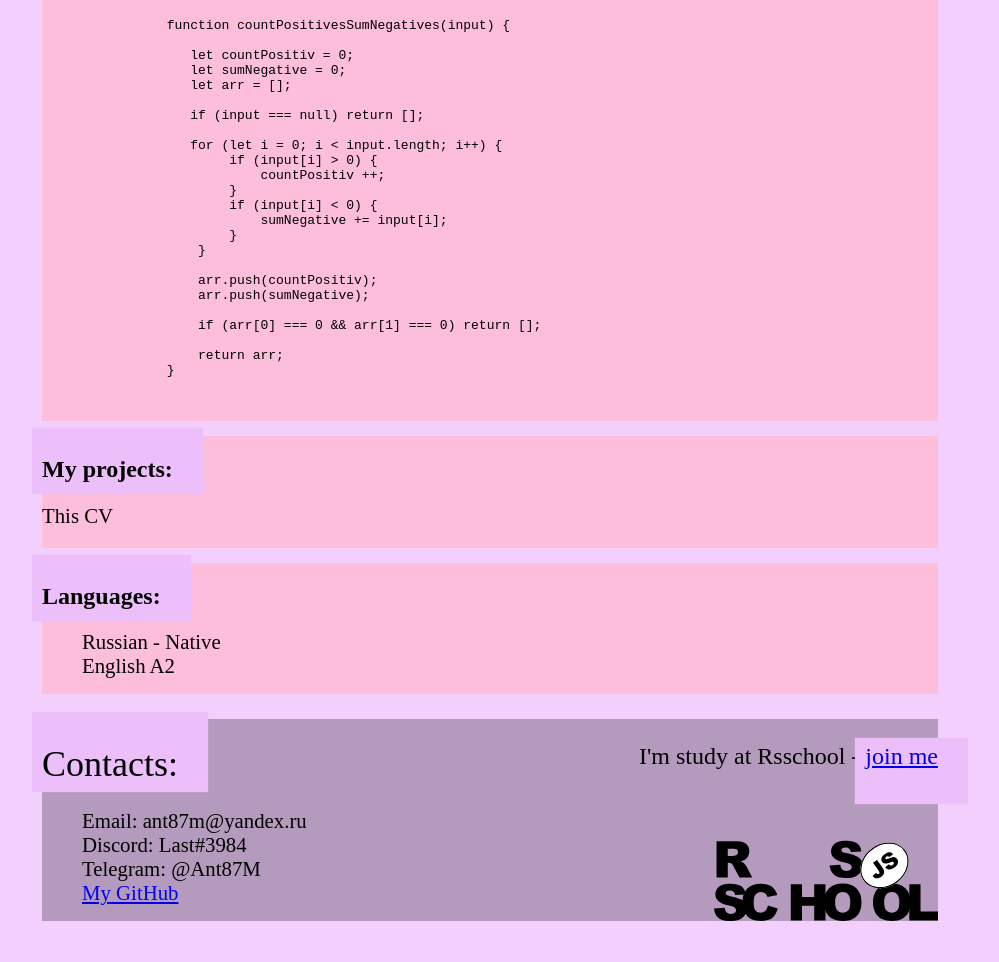
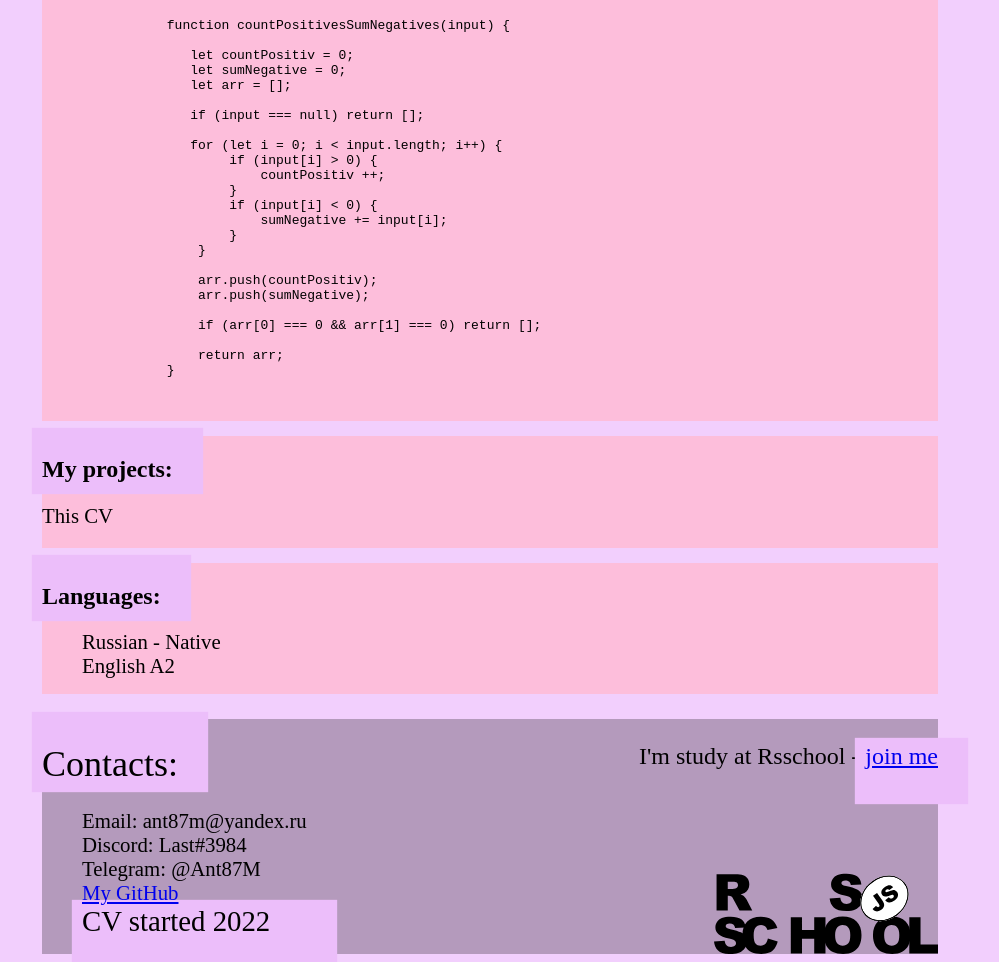
Before and after one commit to AntonMaksyutov/rsschool-cv, a plain HTML site: page index.html in a window 1280 px wide. Shown: the part 987-1949 px from the top of the page, without its empty margins (150-1149 px from the left). Before the commit the page ends 1916 px from the top, so only its background shows below. Drawn offline with Linux system fonts and the light colour scheme.

Commit message:
docs: add year started

```diff
--- a/index.html
+++ b/index.html
@@ -91,6 +91,7 @@
                     <li>Discord: Last#3984</li>
                     <li>Telegram: @Ant87M</li>
                     <li><a href="https://github.com/AntonMaksyutov">My GitHub</a></li>
+                    <li class="year">CV started 2022</li>
                 </ul>
             </div>
             <div>
--- a/styles/fonts.css
+++ b/styles/fonts.css
@@ -30,3 +30,7 @@ li {
 .name {
     font-size: 35px;
 }
+
+.year {
+    font-size: 180%;
+}
--- a/styles/style.css
+++ b/styles/style.css
@@ -77,6 +77,11 @@ footer {
     box-shadow: 10px -12px 1px 20px #ECBEFA;
 }
 
+.year {
+    background: #ECBEFA;
+    box-shadow: 10px 15px 1px 20px #ECBEFA;
+}
+
 .link {
     background: #ECBEFA;
     box-shadow: 10px 15px 1px 20px #ECBEFA;
```
